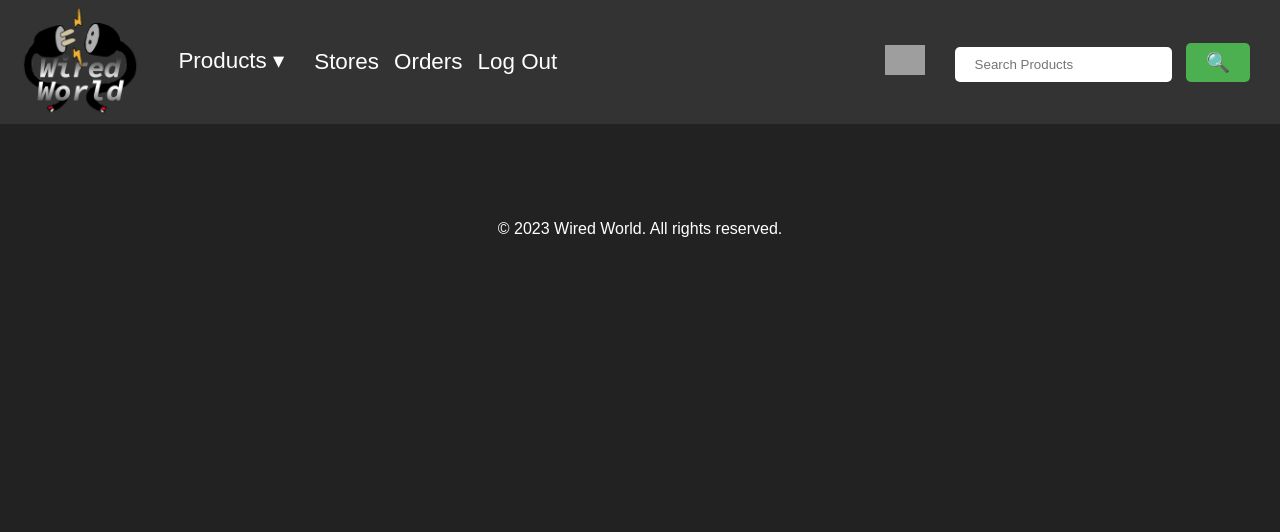
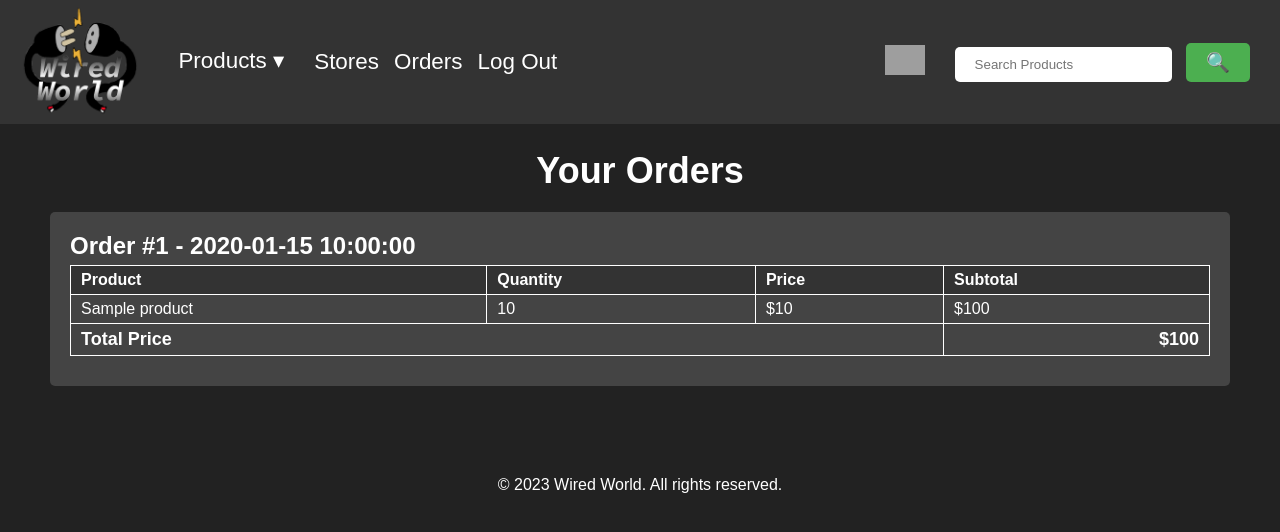
Before and after one commit to gibbyb/WiredWorld, a PHP site: page /orders.php in a window 1280 px wide. Shown: the top 532 px of the page. Run offline with PHP 8.4, Linux system fonts and the light colour scheme; the visitor is signed in with stand-in values (Sample User, id 1); tables that the repository leaves empty or names only in its code hold one stand-in row (values such as "Sample post"); data that the repository does not hold is empty; grey boxes are pictures that could not be loaded.

Commit message:
Added orders page

```diff
--- a/orders.php
+++ b/orders.php
@@ -1,19 +1,76 @@
 <?php
 require_once 'config.php';
+
+if (!isset($_SESSION['customer_id'])) {
+    header("Location: login.php");
+    exit();
+}
+
+$customer_id = $_SESSION['customer_id'];
+
+// Fetch orders
+$query = "SELECT * FROM orders WHERE customer_id = :customer_id ORDER BY order_date DESC";
+$stmt = $conn->prepare($query);
+$stmt->bindParam(':customer_id', $customer_id, PDO::PARAM_INT);
+$stmt->execute();
+$orders = $stmt->fetchAll(PDO::FETCH_ASSOC);
 ?>
 
 <!DOCTYPE html>
 <html lang="en">
 <head>
     <meta charset="UTF-8">
-    <title>Wired World - Products</title>
+    <title>Wired World - Orders</title>
     <link rel="stylesheet" href="style.css">
     <link rel="icon" href="img/wired-world-logo.png" type="image/png">
 </head>
 <body>
 <?php include 'header.php'; ?>
 <main id="orders-container" style="margin-top: 100px;">
-
+    <h2>Your Orders</h2>
+    <?php foreach ($orders as $order): ?>
+        <div class="order">
+            <h3>Order #<?php echo $order['order_id']; ?> - <?php echo $order['order_date']; ?></h3>
+            <table>
+                <thead>
+                <tr>
+                    <th>Product</th>
+                    <th>Quantity</th>
+                    <th>Price</th>
+                    <th>Subtotal</th>
+                </tr>
+                </thead>
+                <tbody>
+                <?php
+                // Fetch order items
+                $query = "SELECT oi.*, p.name FROM order_items oi
+                              JOIN products p ON p.product_id = oi.product_id
+                              WHERE oi.order_id = :order_id";
+                $stmt = $conn->prepare($query);
+                $stmt->bindParam(':order_id', $order['order_id'], PDO::PARAM_INT);
+                $stmt->execute();
+                $order_items = $stmt->fetchAll(PDO::FETCH_ASSOC);
+                $total_price = 0;
+                ?>
+                <?php foreach ($order_items as $item): ?>
+                    <tr>
+                        <td><?php echo $item['name']; ?></td>
+                        <td><?php echo $item['quantity']; ?></td>
+                        <td>$<?php echo $item['price']; ?></td>
+                        <td>$<?php echo $item['price'] * $item['quantity']; ?></td>
+                    </tr>
+                    <?php $total_price += $item['price'] * $item['quantity']; ?>
+                <?php endforeach; ?>
+                </tbody>
+                <tfoot>
+                <tr>
+                    <td colspan="3">Total Price</td>
+                    <td>$<?php echo $total_price; ?></td>
+                </tr>
+                </tfoot>
+            </table>
+        </div>
+    <?php endforeach; ?>
 </main>
 <?php include 'footer.php'; ?>
 </body>
--- a/style.css
+++ b/style.css
@@ -352,3 +352,53 @@ footer {
 .cart-total button:hover {
     background-color: #3e8e41;
 }
+
+/* Orders Page CSS */
+#orders-container {
+    margin-top: 150px;
+}
+
+#orders-container h2 {
+    font-size: 36px;
+    margin-bottom: 20px;
+    text-align: center;
+}
+
+.order {
+    background-color: #444;
+    border-radius: 5px;
+    padding: 20px;
+    margin-bottom: 20px;
+}
+
+.order h3 {
+    font-size: 24px;
+    margin-bottom: 5px;
+}
+
+.order table {
+    width: 100%;
+    border-collapse: collapse;
+    margin-bottom: 10px;
+}
+
+.order table th,
+.order table td {
+    font-size: 16px;
+    padding: 5px 10px;
+    border: 1px solid #fff;
+    text-align: left;
+}
+
+.order table th {
+    background-color: #333;
+}
+
+.order table tfoot td {
+    font-size: 18px;
+    font-weight: bold;
+}
+
+.order table tfoot td:last-child {
+    text-align: right;
+}
```
